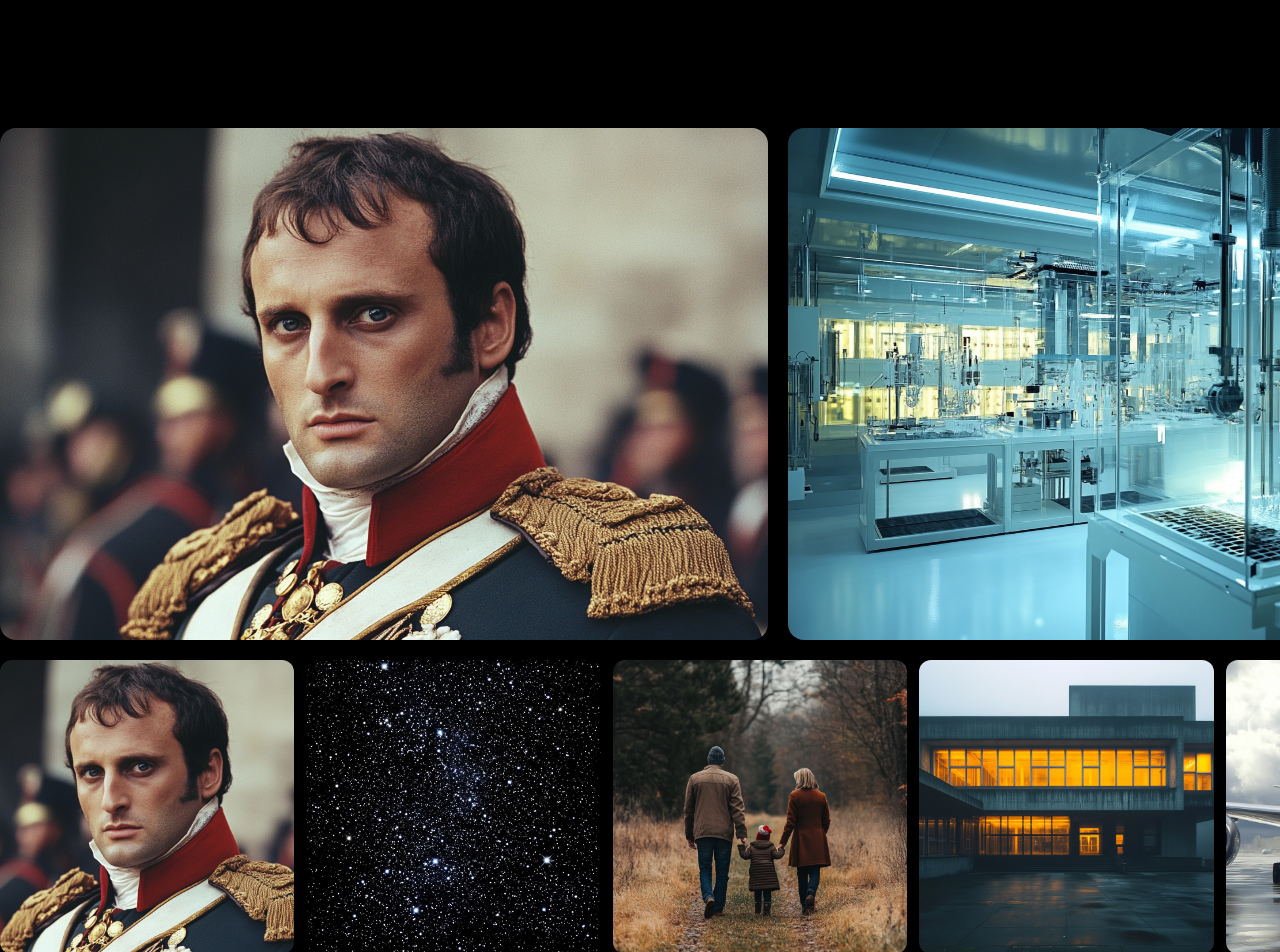
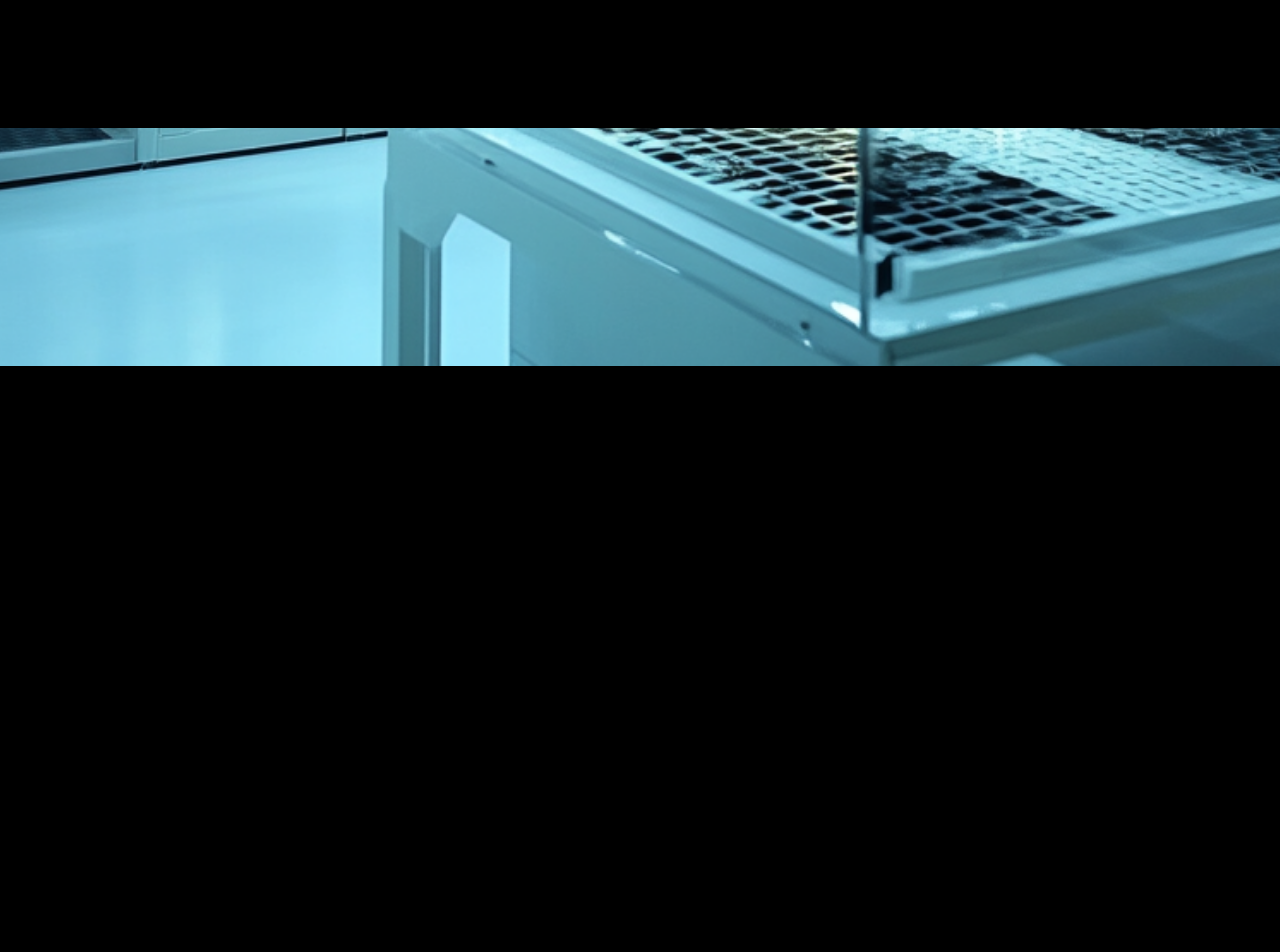
Before and after one commit to DrakeAlia/apple-scroll-animations, a Next.js app: page / in a window 1280 px wide. Shown: the part 1500-2452 px from the top of the page. Built offline with nearby package versions, Linux system fonts and the light colour scheme.

Commit message:
added framer motion to video carousel

```diff
--- a/package.json
+++ b/package.json
@@ -16,6 +16,7 @@
     "next": "14.2.5",
     "react": "^18",
     "react-dom": "^18",
+    "react-use": "^17.5.1",
     "tailwind-merge": "^2.4.0",
     "tailwindcss-animate": "^1.0.7"
   },
--- a/src/components/section/hero.tsx
+++ b/src/components/section/hero.tsx
@@ -22,7 +22,6 @@ export const Hero = () => {
         ref={videoContainerRef}
         className="absolute -top-[--header-height] left-0 h-[200vh] w-full "
       >
-        {/* <img src="/images/napoleon.png" alt="Napoleon image" /> */}
         <Image
           src="/images/napoleon.png"
           alt="Napoleon image"
--- a/src/components/section/video-carousel.tsx
+++ b/src/components/section/video-carousel.tsx
@@ -1,53 +1,80 @@
+"use client";
+
 import Image from "next/image";
-import React from "react";
-import { motion } from "framer-motion";
+import React, { useRef } from "react";
+import { motion, useScroll, useTransform } from "framer-motion";
 import { Movie, movies, randomMoviesSet1, randomMoviesSet2 } from "@/movies";
 
 export const VideoCarousel = () => {
+  const carouselWrapperRef = useRef<HTMLDivElement>(null);
+  const { scrollYProgress } = useScroll({
+    target: carouselWrapperRef,
+    offset: ["start start", "end start"],
+  });
+
+  const scale = useTransform(scrollYProgress, [0.3, 0.5, 0.66], [3, 2.5, 1]);
+
   return (
-    <div className="bg-background">
-      <div className="flex gap-5 mb-5 overflow-clip">
-        <div className="w-[60vw] shrink-0 rounded-2xl overflow-clip">
+    <div className="bg-background pb-8">
+      <div
+        ref={carouselWrapperRef}
+        className="mt-[-100vh] h-[300vh] overflow-clip"
+      >
+        <div className="sticky h-screen top-0 flex items-center">
+          <div className="relative left-1/2 mb-5 flex -translate-x-1/2 gap-5">
+            <div className="aspect-video w-[60vw] shrink-0 overflow-clip rounded-2xl">
               <Image
                 src={movies[0].poster}
                 alt={movies[0].name}
                 width={1920}
                 height={1080}
-            className="w-full h-full object-cover"
+                className="h-full w-full object-cover"
               />
             </div>
-        <div className="w-[60vw] shrink-0 rounded-2xl overflow-clip">
+            <motion.div
+              style={{ scale }}
+              className="aspect-video w-[60vw] shrink-0 overflow-clip rounded-2xl"
+            >
               <Image
                 src={movies[1].poster}
                 alt={movies[1].name}
                 width={1920}
                 height={1080}
-            className="w-full h-full object-cover"
+                className="h-full w-full object-cover"
               />
-        </div>
-        <div className="w-[60vw] shrink-0 rounded-2xl overflow-clip">
+            </motion.div>
+            <div className="aspect-video w-[60vw] shrink-0 overflow-clip rounded-2xl">
               <Image
                 src={movies[2].poster}
                 alt={movies[2].name}
                 width={1920}
                 height={1080}
-            className="w-full h-full object-cover"
+                className="h-full w-full object-cover"
               />
             </div>
           </div>
+        </div>
+      </div>
 
+      <div className="space-y-3">
         <SmallVideoCarousel movies={randomMoviesSet1} />
+        <div className="[--duration:74s] [--carousel-offset:-32px]">
           <SmallVideoCarousel movies={randomMoviesSet2} />
+        </div>
+      </div>
     </div>
   );
 };
 
 const SmallVideoCarousel = ({ movies }: { movies: Movie[] }) => {
   return (
-    <div className="flex gap-3 overflow-clip">
+    <div className="overflow-clip">
+      <div className="animate-carousel-move relative flex gap-3 left-[var(--carousel-offset, 0px)]">
         {movies.map((movie, index) => (
-        // <img key={`${movie.name} -${index}`} src={movie.poster} alt={movie.name} />
-        <div className="w-[23vw] shrink-0" key={`${movie.name} -${index}`}>
+          <div
+            className="aspect-video w-[23vw] shrink-0"
+            key={`${movie.name} -${index}`}
+          >
             <Image
               src={movie.poster}
               alt={movie.name}
@@ -58,6 +85,7 @@ const SmallVideoCarousel = ({ movies }: { movies: Movie[] }) => {
           </div>
         ))}
       </div>
+    </div>
   );
 };
 
```
Also changed, not shown: tailwind.config.ts (line endings or trailing spaces), 1 other file (tests, documents, lock files or other folders). Lines whose indentation alone changed are shown as unchanged.
